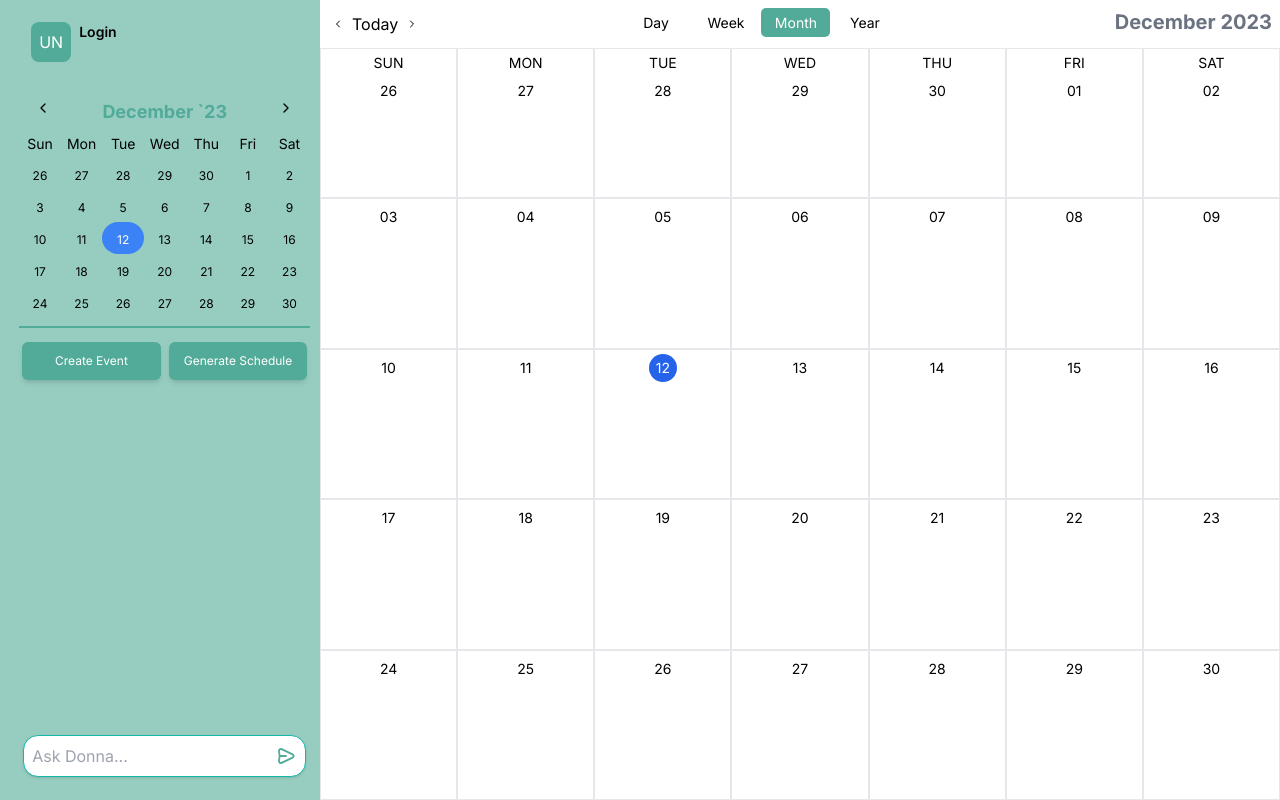
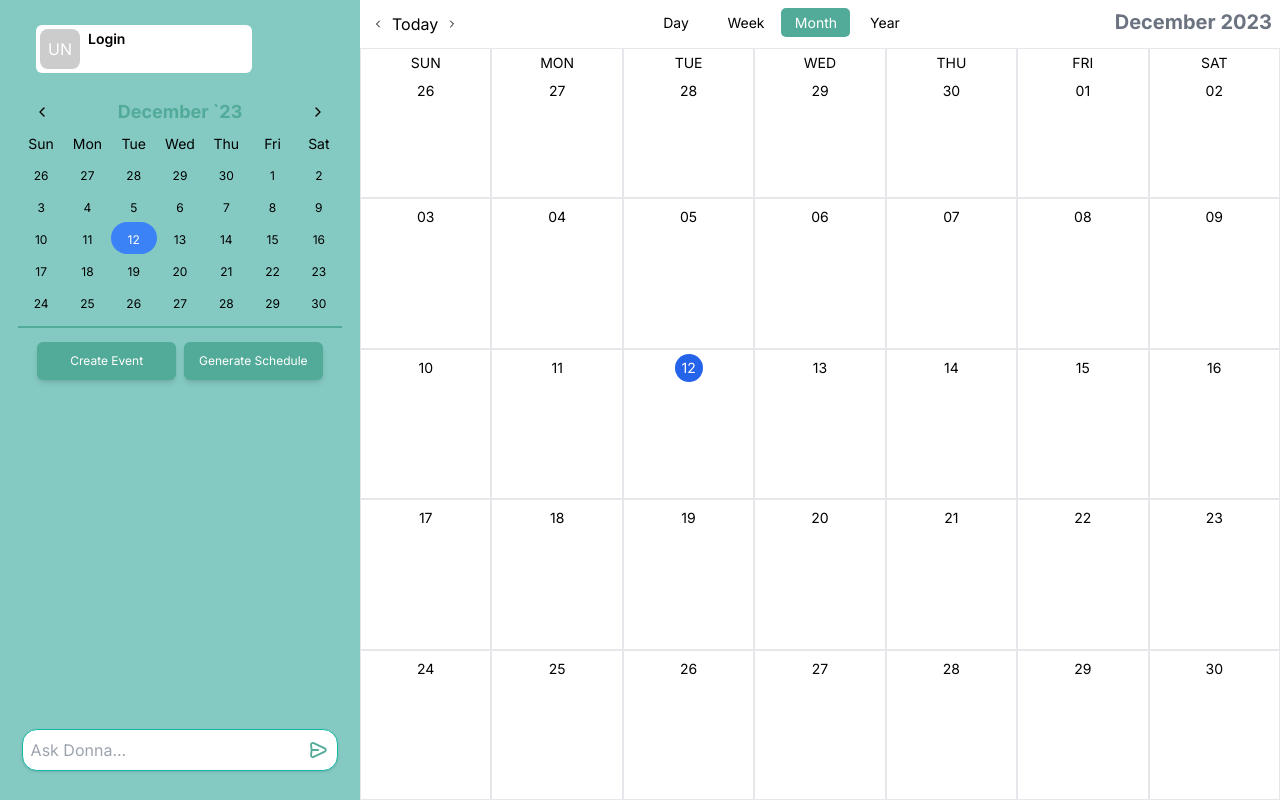
Before and after one commit to DK-Kim4312/donna, a Next.js app: page / in a window 1280 px wide. Built offline with nearby package versions, Linux system fonts and the light colour scheme.

Commit message:
improved chat month view calendar state matching

```diff
--- a/app/page.js
+++ b/app/page.js
@@ -11,11 +11,17 @@ import ContextWrapper from "../context/ContextWrapper";
 export default function Home() {
   const [currentMonth, setCurrentMonth] = useState(getMonth());
   const { monthIndex, showEventModal } = useContext(GlobalContext);
+  //const [currentWeek, setCurrentWeek] = useState(getWeek());
 
   useEffect(() => {
     if (monthIndex === null) setCurrentMonth(getMonth());
     else setCurrentMonth(getMonth(monthIndex));
   }, [monthIndex]);
+
+  // useEffect(() => {
+  //   if (weekIndex === null) setCurrentWeek(getWeek());
+  //   else setCurrentMonth(getWeek(weekIndex));
+  // }, [weekIndex]);
 
   useEffect(() => {
     if (showEventModal) {
@@ -28,12 +34,11 @@ export default function Home() {
   return (
     <ContextWrapper>
       <React.Fragment>
-        <div className="h-screen w-screen inline-flex w-[100vw] h-[100vh]">
+        <div className="min-h-screen max-h-screen max-w-screen min-w-screen flex">
           {showEventModal && <EventModal />}
-          <div className="w-1/4 md:w-1/4 bg-[#52ab98]/50">
             <Sidebar />
-          </div>
-          <div className="flex flex-col w-3/4 md:w-3/4 h-[100vh]">
+
+          <div className="shrink-1 flex flex-col h-[100vh]">
             <div className="flex w-1/1">
               <CalendarHeader />
             </div>
--- a/components/CalendarHeader.js
+++ b/components/CalendarHeader.js
@@ -19,7 +19,7 @@ export default function CalendarHeader() {
     );
   }
   return (
-    <header className="justify-between inline-flex p-2 w-[100vw]">
+    <header className="justify-between inline-flex p-2 w-[calc(100vw-360px)]">
       <div>
         <button onClick={handlePrevMonth}>
           <ChevronLeftIcon className="w-5 h-5 pt-2" />
--- a/components/ChatView.js
+++ b/components/ChatView.js
@@ -42,7 +42,7 @@ const ChatView = () => {
 
   return (
     <div className='flex flex-col h-[100%] w-[100%] p-1'>
-      <div className="flex flex-col-reverse items-end justify-end overflow-y-auto p-7 h-[100%] w-[100%]">
+      <div className="flex flex-col-reverse h-[100%] w-[100%]">
         <ol className={styles.list}>
           {messages.map((message, index) => (
             <li key={index} className={cn(styles.shared, message.isUser ? styles.user : styles.ai,)}>
@@ -53,7 +53,7 @@ const ChatView = () => {
         </ol>
 
       </div>
-      <div className="flex flex-row justify-between border-teal-500 border-solid border-1 border bg-white rounded-[15px] shadow p-2 w-[100%]">
+      <div className="flex flex-row justify-between border-teal-500 border-solid border-1 border bg-white rounded-[15px] shadow p-2 w-[90%] ml-[5%] mb-[25px]">
         <input
           className="w-[100%] border-none text-base focus:outline-none"
           type="text"
--- a/components/MiniCalendar.js
+++ b/components/MiniCalendar.js
@@ -46,11 +46,11 @@ export default function MiniCalendar() {
     }
   }
   return (
-    <div className="mt-9">
+    <div className="ml-[5%] mt-[50px] w-[90%] relative shrink-0">
       <header className="flex justify-between pr-4 pl-4">
         <div>
           <button onClick={handlePrevMonth}>
-            <ChevronLeftIcon className="w-4 h-4" />
+            <ChevronLeftIcon className="w-4 h-4 mt-1.5" />
           </button>
         </div>
         <p className="text-[#52ab98] font-bold text-lg">
@@ -60,7 +60,7 @@ export default function MiniCalendar() {
         </p>
         <div>
           <button onClick={handleNextMonth}>
-            <ChevronRightIcon className="w-4 h-4" />
+            <ChevronRightIcon className="w-4 h-4 mt-1.5" />
           </button>
         </div>
       </header>
@@ -87,7 +87,7 @@ export default function MiniCalendar() {
           </React.Fragment>
         ))}
       </div>
-      <div className="w-[100%] h-[1px] border border-[#52ab98] mb-[14px] mt-[8px]"></div>
+      <div className="w-[100%] h-[0px] border border-[#52ab98] mb-[14px] mt-[8px]"></div>
     </div>
   );
 }
--- a/components/ProfileTab.js
+++ b/components/ProfileTab.js
@@ -6,11 +6,11 @@ import { LoginContext } from '../app/page';
 export default function ProfileTab() {
     let isLoggedIn = false;
     return (
-        <div className="flex flex-column pl-3 pt-1">
-            <button className="fit items-start bg-[#52ab98] p-2 rounded-lg w-10 h-10">
+        <div className="relative inline-flex shrink-0 rounded-md bg-[#fff] w-[60%] h-12 top-[25px] left-[36px]">
+            <button className="fit items-start bg-[#ccc] rounded-lg w-10 h-10 mt-1 ml-1">
                 <div className="bg-[#transparent] text-white rounded-md ">UN</div>
             </button>
-            <div className="ml-2">
+            <div className="ml-2 mt-1">
                 {isLoggedIn ? (
                     <>
                         <div className="text-sm font-semibold">username</div>
--- a/components/Sidebar.js
+++ b/components/Sidebar.js
@@ -6,7 +6,7 @@ import CreateEventButton from "./CreateEventButton";
 import GenerateScheduleButton from "./GenerateScheduleButton";
 export default function Sidebar() {
   return (
-    <aside className="bg-[#52ab9833] border-none inline-block h-screen flex flex-col pl-[1.5vw] pr-[0.763vw] pb-[2.41vh] pt-[2.31vh]">
+    <aside className="bg-teal-600 bg-opacity-50 relative flex flex-col w-[360px] shrink-0">
       <ProfileTab />
       <MiniCalendar />
       <div className="flex flex-row items-center justify-center">
--- a/components/Week.js
+++ b/components/Week.js
@@ -2,10 +2,6 @@ import React from "react";
 import Day from "./Day";
 export default function Week({ week }) {
   return (
-    <div className="flex-1 grid grid-cols-7 grid-rows-1">
-      {week.map((day, idx) => (
-        <Day day={day} key={idx} rowIdx={0} />
-      ))}
-    </div>
+
   );
 }
--- a/styles/ChatBox.module.scss
+++ b/styles/ChatBox.module.scss
@@ -1,15 +1,19 @@
 .list {
   --userColor: #52ab98;
   --aiColor: #5292ab;
-  --bg: #9ACDC2;
+  --bg: #96C9C3;
 
   display: flex;
   flex-direction: column;
   max-width: 450px;
-  width: 100%;
+  width: 90%;
   margin: 0 auto;
   padding: 0;
   list-style: none;
+  overflow-y: auto;
+  scroll-behavior: smooth;
+  scroll-snap-align: start;
+  max-height: 300px;
 }
 
 .shared {
@@ -48,6 +52,7 @@
   align-self: flex-end;
   color: white;
   background: var(--userColor);
+  margin-right: 10px;
 
   &:before {
     right: -8px;
@@ -65,6 +70,7 @@
   align-self: flex-start;
   color: white;
   background: var(--aiColor);
+  margin-left: 10px;
 
   &:before {
     left: -8px;
```
Also changed, not shown: lib/util.js (line endings or trailing spaces).
